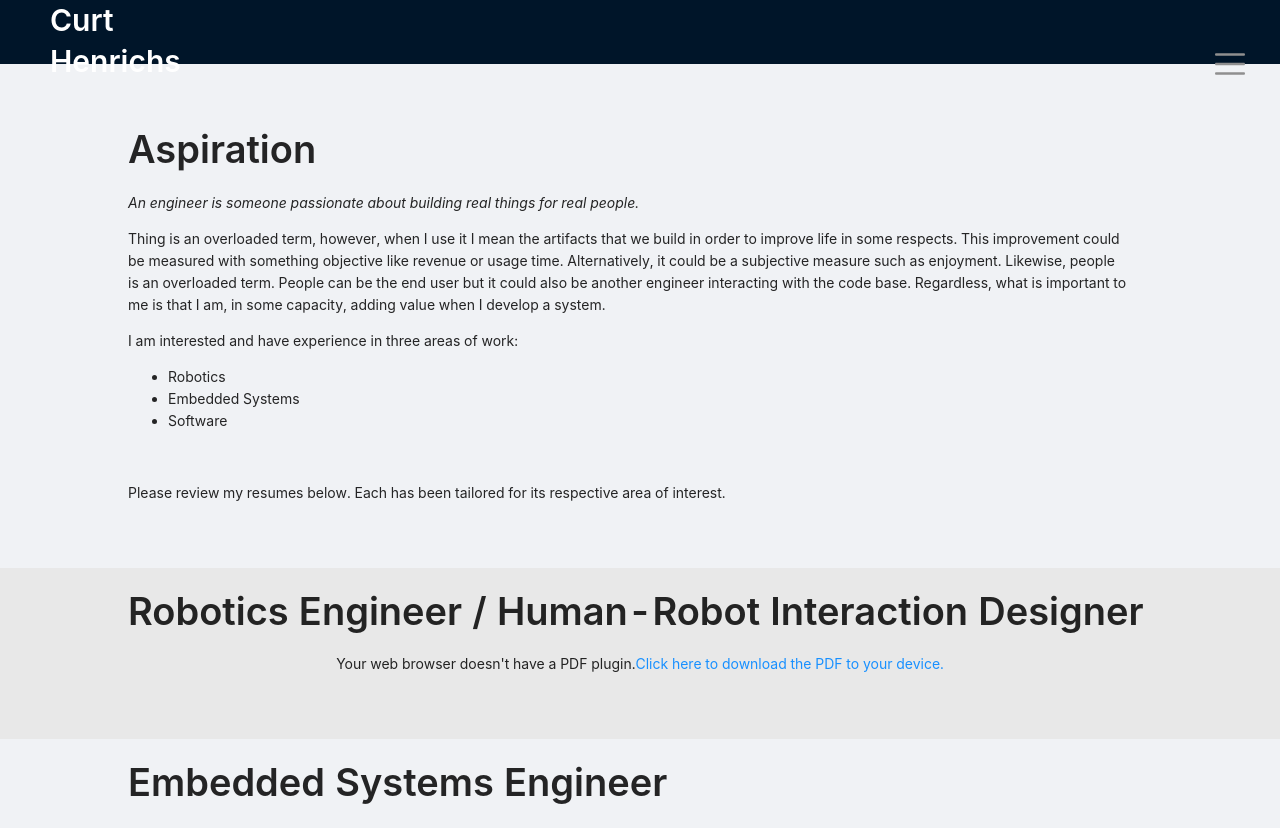
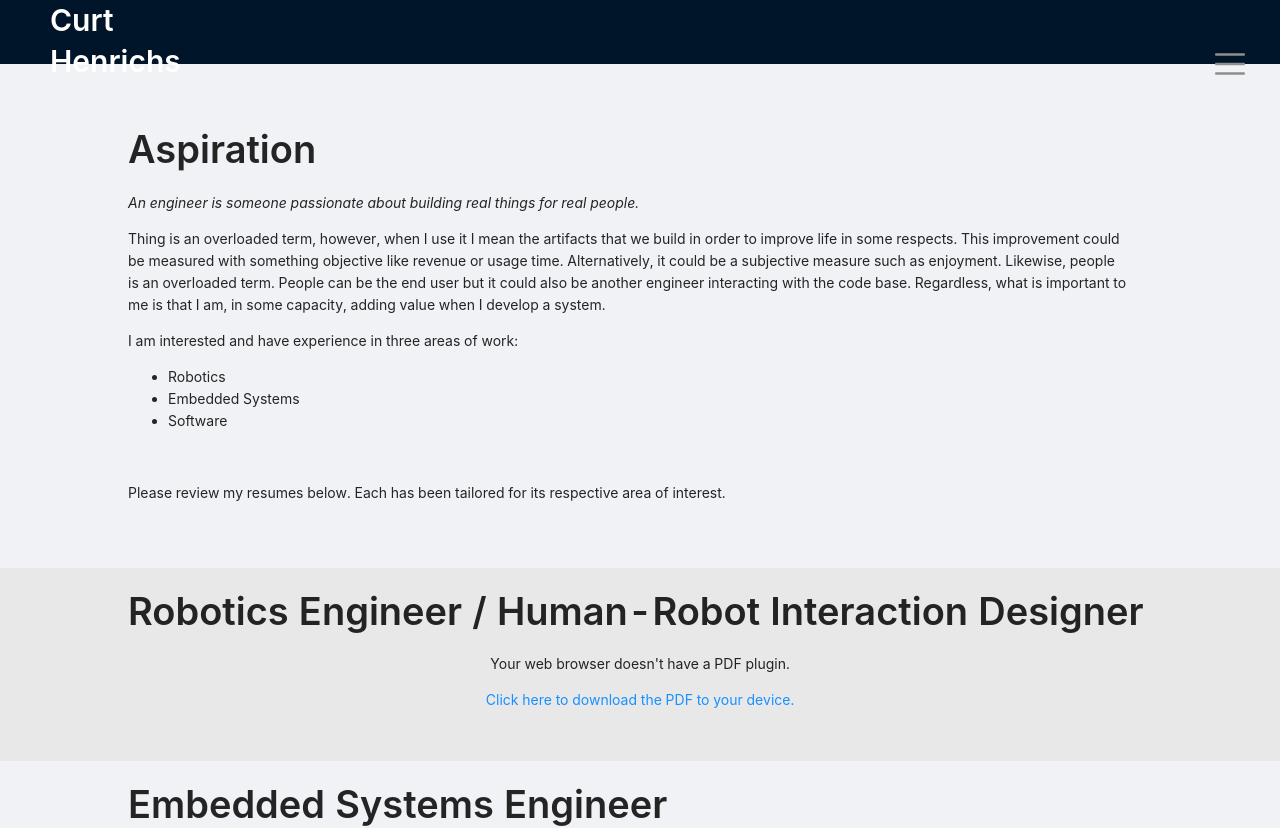
Before and after one commit to curthenrichs/curthenrichs.github.io, a React (Create React App) app: page /resumes in a window 1280 px wide. Shown: the top 828 px of the page. Built offline with nearby package versions, Linux system fonts and the light colour scheme.

Commit message:
further update to resume + new cover letter + adding a height context to react app + fixing how resumes are rendered on desktop for vertical/horizontal screens

```diff
--- a/src/components/sections/Resume.jsx
+++ b/src/components/sections/Resume.jsx
@@ -1,6 +1,7 @@
-import React, { Fragment } from 'react';
+import React, { Fragment, useContext } from 'react';
 
 import { Resumes }  from '../../content/resumes';
+import { HeightContext, WidthContext } from '../../contexts';
 
 import { Typography } from 'antd';
 const { Title } = Typography;
@@ -9,6 +10,11 @@ const { Title } = Typography;
 const SectionResume = (props) => {
 
   const { title, id } = props;
+  const height = useContext(HeightContext);
+  const width = useContext(WidthContext);
+
+  const resumeHeight = 0.8 * height;
+  const minHeightStyle = (width > height) ? `${resumeHeight}px`: '60vh';
 
   return (
     <Fragment>
@@ -18,13 +24,15 @@ const SectionResume = (props) => {
         <object
           data={Resumes[id].src}
           type="application/pdf"
-          style={{minHeight: '100vh', width: '90%' }}
+          style={{minHeight: minHeightStyle, width: '90%' }}
         >
           <p>
           Your web browser doesn't have a PDF plugin.
-          <a href={Resumes[id].src}>Click here to
-          download the PDF to your device.</a>
           </p>
+          <a href={Resumes[id].src}>
+          Click here to download the PDF to your device.
+          </a>
+
         </object>
       </div>
 
--- a/src/contexts.js
+++ b/src/contexts.js
@@ -2,3 +2,4 @@ import React from 'react';
 
 
 export const WidthContext = React.createContext(0);
+export const HeightContext = React.createContext(0);
--- a/src/pages/PageTemplate.jsx
+++ b/src/pages/PageTemplate.jsx
@@ -5,7 +5,7 @@ import NavHeader from '../components/NavHeader';
 import Copyright from '../components/Copyright';
 import InDevelopmentModal from '../components/InDevelopmentModal'
 
-import { WidthContext } from '../contexts';
+import { WidthContext, HeightContext } from '../contexts';
 
 import { Typography, Layout } from 'antd';
 const { Text, Title } = Typography;
@@ -86,10 +86,11 @@ class PageTemplate extends Component {
 
   render() {
     const { header, sections, inDevelopment } = this.props;
-    const { width, activeNavItem } = this.state;
+    const { width, height, activeNavItem } = this.state;
 
     return (
       <WidthContext.Provider value={width}>
+        <HeightContext.Provider value={height}>
 
           <Layout className="layout">
 
@@ -135,6 +136,7 @@ class PageTemplate extends Component {
 
           </Layout>
 
+        </HeightContext.Provider>
       </WidthContext.Provider>
     );
   }
```
Also changed, not shown: 4 other files (tests, documents, lock files or other folders). Lines whose indentation alone changed are shown as unchanged.
